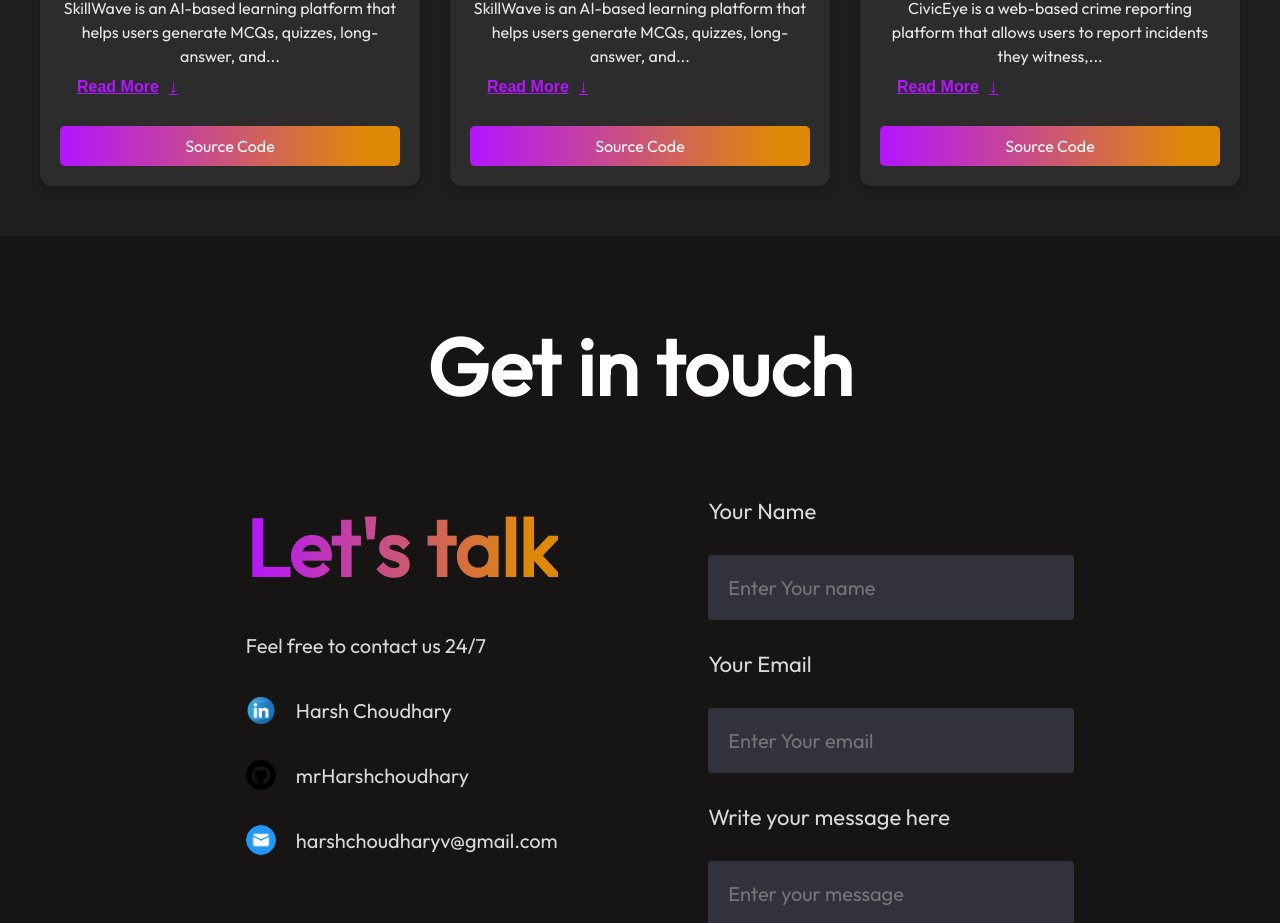
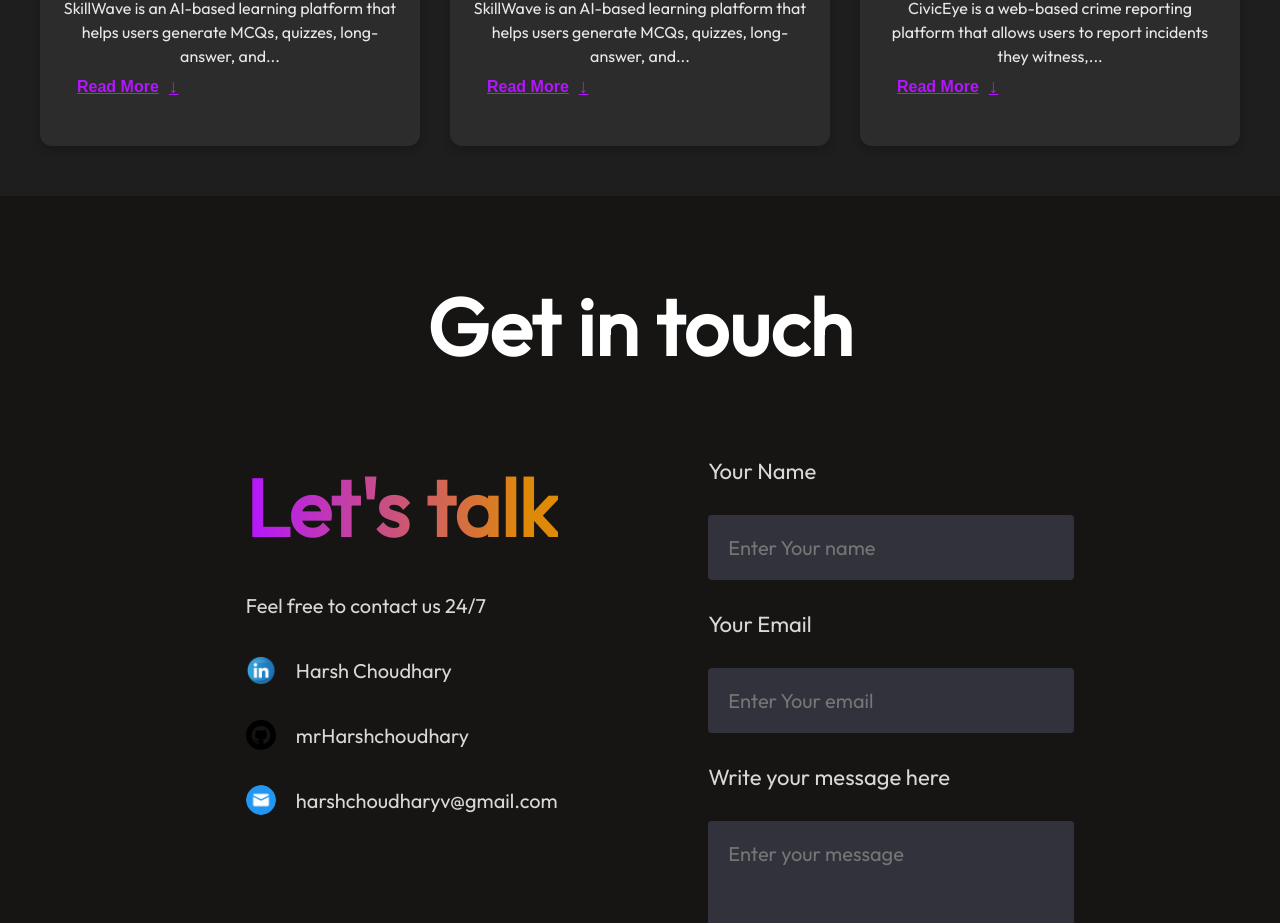
Before and after one commit to mrHarshchoudhary/MyPortfolio, a React (Vite) app in the folder portfolio-react/: page / in a window 1280 px wide. Shown: the part 2475-3398 px from the top of the page. Built offline with nearby package versions, Linux system fonts and the light colour scheme.

Commit message:
myportfoilio

```diff
--- a/portfolio-react/src/components/Mywork/Mywork.jsx
+++ b/portfolio-react/src/components/Mywork/Mywork.jsx
@@ -73,9 +73,9 @@ const MyWork = () => {
               {/* <a href={project.websiteLink} target="_blank" rel="noopener noreferrer" className="btn-website">
                 View Website
               </a> */}
-              <a href={project.sourceCodeLink} target="_blank" rel="noopener noreferrer" className="btn-source">
+              {/* <a href={project.sourceCodeLink} target="_blank" rel="noopener noreferrer" className="btn-source">
                 Source Code
-              </a>
+              </a> */}
             </div>
           </div>
         ))}
```
